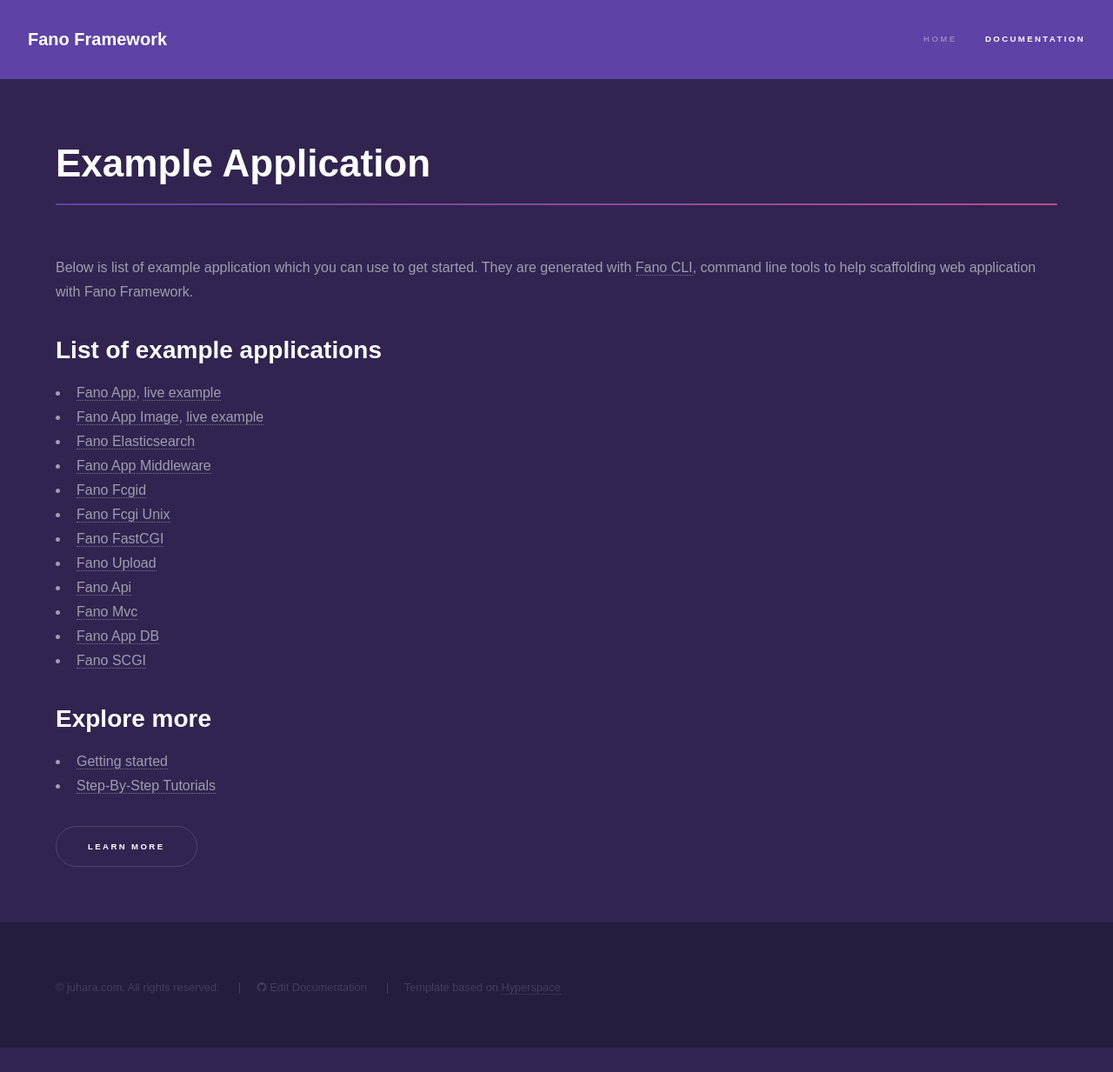
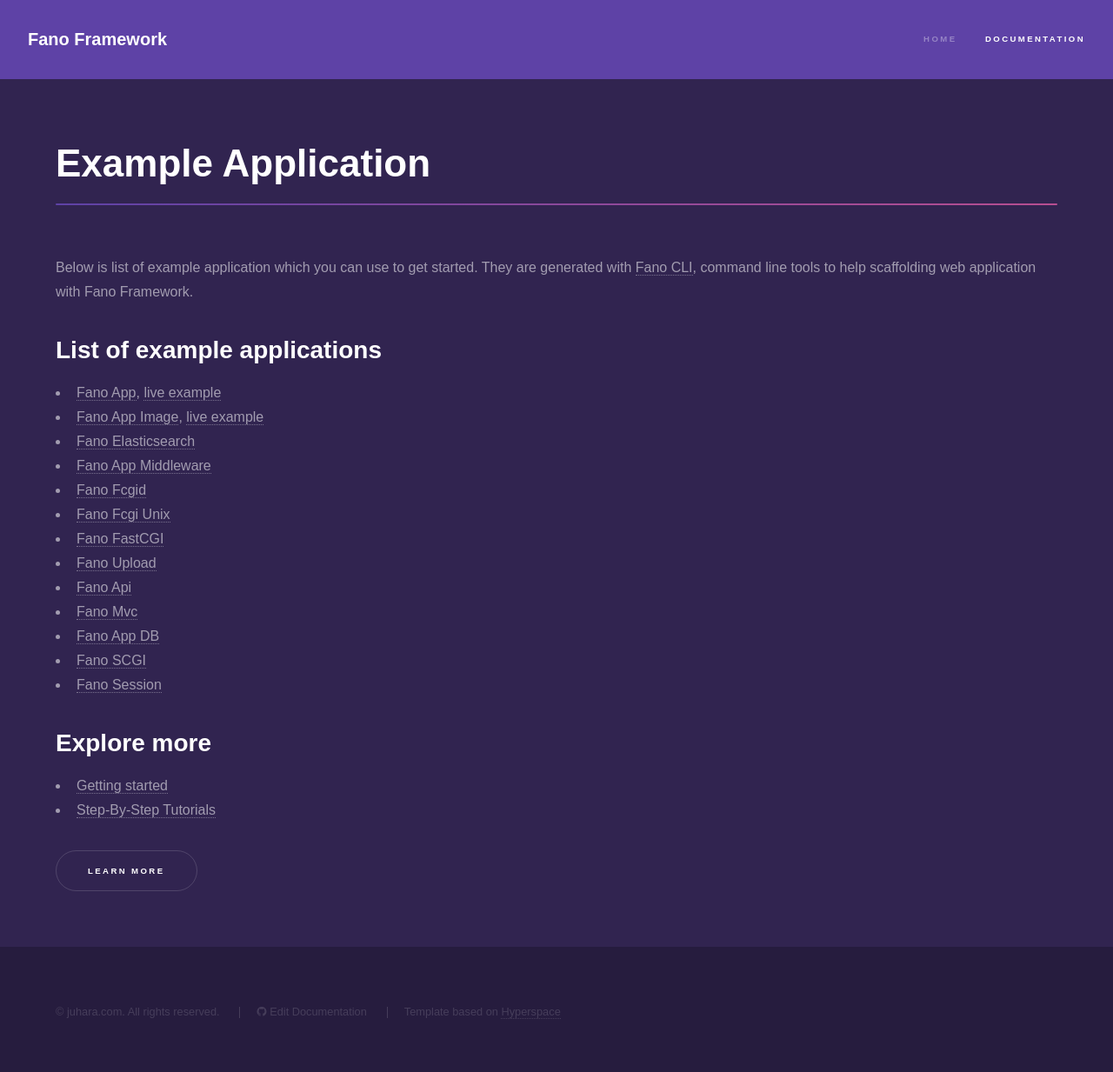
Before and after one commit to fanoframework/fanoframework.github.io, a Jekyll site: the page built from examples/index.md, in a window 1280 px wide. Shown: the whole page at 87% size. Built offline with Jekyll 4.4.1, drawn with Linux system fonts in a browser that asks for light colours; our own code applies the rules of GitHub Pages for plain Markdown files; before the commit the page ends 1205 px from its top, so only the background shows below that.

Commit message:
add link to fano-session example application

```diff
--- a/examples/index.md
+++ b/examples/index.md
@@ -22,6 +22,7 @@
 - [Fano Mvc](https://github.com/fanoframework/fano-mvc)
 - [Fano App DB](https://github.com/fanoframework/fano-app-db)
 - [Fano SCGI](https://github.com/fanoframework/fano-scgi)
+- [Fano Session](https://github.com/fanoframework/fano-session)
 
 ## Explore more
 
```
